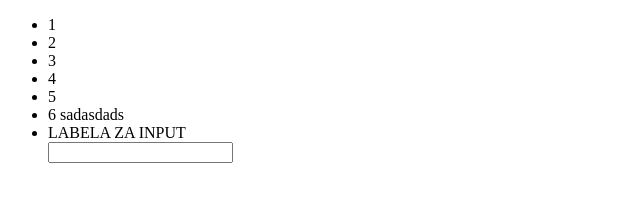
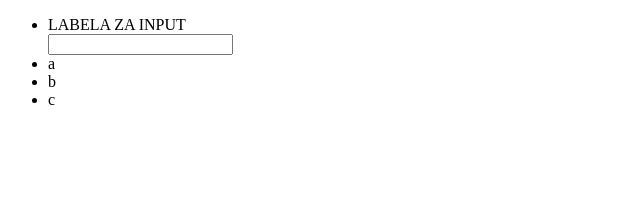
Before and after one commit to goranmandiccrs/CRS-TRAINING, a plain HTML site: page index.html in a window 1280 px wide. Shown: the whole page, without its empty margins (0-640 px from the left). Drawn offline with Linux system fonts and the light colour scheme.

Commit message:
First for loop EVER

```diff
--- a/index.html
+++ b/index.html
@@ -6,25 +6,7 @@
     </head>
 
     <body>
-        <ul>
-            <li>
-                1
-            </li>
-            <li>
-                2
-            </li>
-            <li>
-                3
-            </li>
-            <li>
-                4
-            </li>
-            <li>
-                5
-            </li>
-            <li>
-                6 sadasdads
-            </li>
+        <ul id="myList">
             <li>
                 <label for="myInput"> LABELA ZA INPUT</label>
                 <br/>
--- a/index.js
+++ b/index.js
@@ -1,2 +1,19 @@
-console.log("hello, world!");
-alert("hello, world!");
+var array = [1, 2, 3, 4, 5, 6];
+var array1 = ["a", "b", "c"];
+
+
+var dummy = function() {
+   console.log("hello");
+};
+
+
+window.onload = function () {
+    var listRef = document.querySelector("#myList");
+
+    array1.forEach(function (element, index) {
+        listRef.innerHTML += "<li>" + element + "</li>";
+        console.log(index);
+    });
+
+
+};
```
